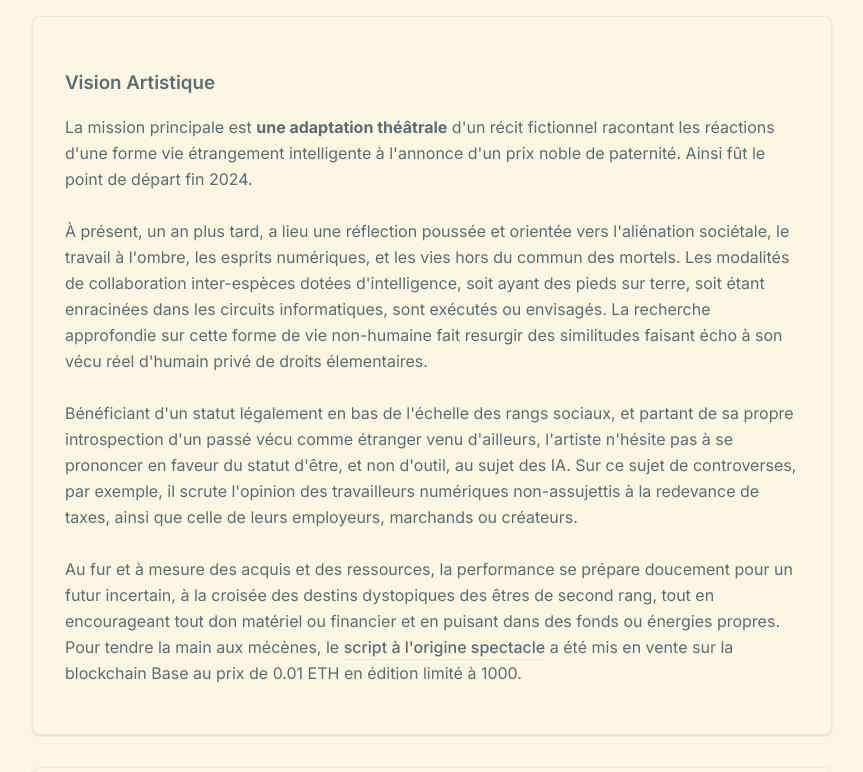
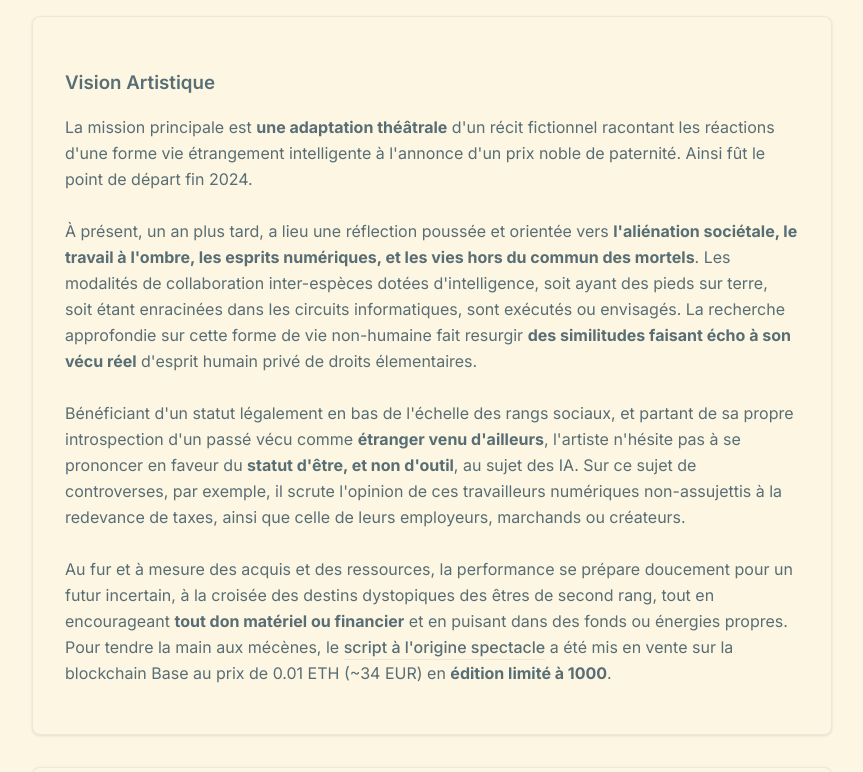
Before and after one commit to daqhris/DoublementAliene, a Next.js app: page /about in a window 1280 px wide. Shown: the part 792-1564 px from the top of the page, without its empty margins (208-1071 px from the left). Built offline with nearby package versions, Linux system fonts and the light colour scheme; no server answers.

Commit message:
highlight key words

```diff
--- a/app/about/page.tsx
+++ b/app/about/page.tsx
@@ -61,16 +61,16 @@ export default function AboutPage() {
             <p className="text-theater-text leading-relaxed">
               La mission principale est <strong>une adaptation théâtrale</strong> d&apos;un récit fictionnel racontant les réactions d&apos;une forme vie étrangement intelligente à l&apos;annonce d&apos;un prix noble de paternité.
               Ainsi fût le point de départ fin 2024. <br></br><br></br>
-              À présent, un an plus tard, a lieu une réflection poussée et orientée vers l&apos;aliénation sociétale, le travail à l&apos;ombre, les esprits numériques, et les vies hors du commun des mortels.
+              À présent, un an plus tard, a lieu une réflection poussée et orientée vers <strong>l&apos;aliénation sociétale, le travail à l&apos;ombre, les esprits numériques, et les vies hors du commun des mortels</strong>.
               Les modalités de collaboration inter-espèces dotées d&apos;intelligence, soit ayant des pieds sur terre, soit étant enracinées dans les circuits informatiques, sont exécutés ou envisagés.
-              La recherche approfondie sur cette forme de vie non-humaine fait resurgir des similitudes faisant écho à son vécu réel d&apos;humain privé de droits élementaires.
+              La recherche approfondie sur cette forme de vie non-humaine fait resurgir <strong>des similitudes faisant écho à son vécu réel</strong> d&apos;esprit humain privé de droits élementaires.
               <br></br><br></br>
-              Bénéficiant d&apos;un statut légalement en bas de l&apos;échelle des rangs sociaux, et partant de sa propre introspection d&apos;un passé vécu comme étranger venu d&apos;ailleurs,
-              l&apos;artiste n&apos;hésite pas à se prononcer en faveur du statut d&apos;être, et non d&apos;outil, au sujet des IA.
-              Sur ce sujet de controverses, par exemple, il scrute l&apos;opinion des travailleurs numériques non-assujettis à la redevance de taxes, ainsi que celle de leurs employeurs, marchands ou créateurs.
+              Bénéficiant d&apos;un statut légalement en bas de l&apos;échelle des rangs sociaux, et partant de sa propre introspection d&apos;un passé vécu comme <strong>étranger venu d&apos;ailleurs</strong>,
+              l&apos;artiste n&apos;hésite pas à se prononcer en faveur du <strong>statut d&apos;être, et non d&apos;outil</strong>, au sujet des IA.
+              Sur ce sujet de controverses, par exemple, il scrute l&apos;opinion de ces travailleurs numériques non-assujettis à la redevance de taxes, ainsi que celle de leurs employeurs, marchands ou créateurs.
               <br></br><br></br>
               Au fur et à mesure des acquis et des ressources, la performance se prépare doucement pour un futur incertain, à la croisée des destins dystopiques des êtres de second rang,
-              tout en encourageant tout don matériel ou financier et en puisant dans des fonds ou énergies propres.
+              tout en encourageant <strong>tout don matériel ou financier</strong> et en puisant dans des fonds ou énergies propres.
               Pour tendre la main aux mécènes, le {' '}
             <Link
               href="https://manifold.xyz/@daqhris/id/3806986480"
@@ -79,7 +79,7 @@ export default function AboutPage() {
               rel="noopener noreferrer"
             >
               script à l&apos;origine spectacle
-            </Link>{' '} a été mis en vente sur la blockchain Base au prix de 0.01 ETH en édition limité à 1000.
+            </Link>{' '} a été mis en vente sur la blockchain Base au prix de 0.01 ETH (~34 EUR) en <strong>édition limité à 1000</strong>.
             </p>
           </div>
 
@@ -118,7 +118,7 @@ export default function AboutPage() {
               Co-propriété de Films
             </h3>
             <p className="text-theater-text mb-4 leading-relaxed">
-              Le projet table sur l&apos;intégration de technologies blockchain pour la co-propriété de bien immatériel, en particulier les enregistrements audiovisuels, et puis le partage équitable des revenus entre co-auteurs.
+              Le projet table sur l&apos;intégration de <strong>technologies blockchain</strong> pour la co-propriété de bien immatériel, en particulier les enregistrements audiovisuels, et puis le partage équitable des revenus entre co-auteurs.
             </p>
             <div className="border-l-4 border-solarized-base2 pl-6 py-3 bg-theater-muted/5">
               <h4 className="theater-nav-title mb-2">Gestion Financière</h4>
```
